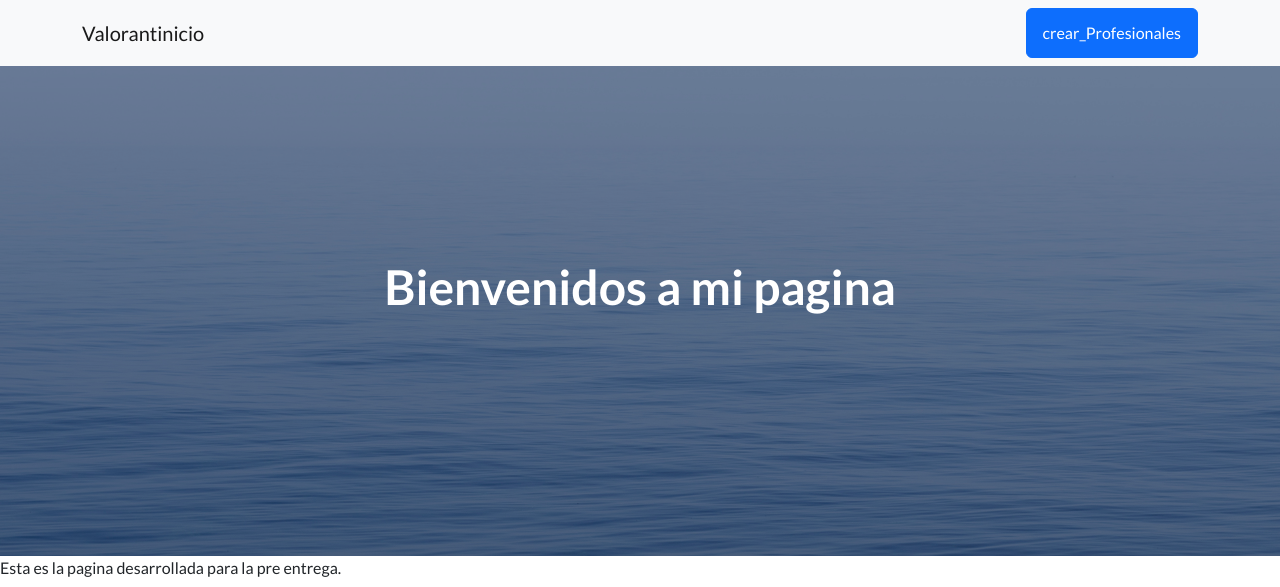
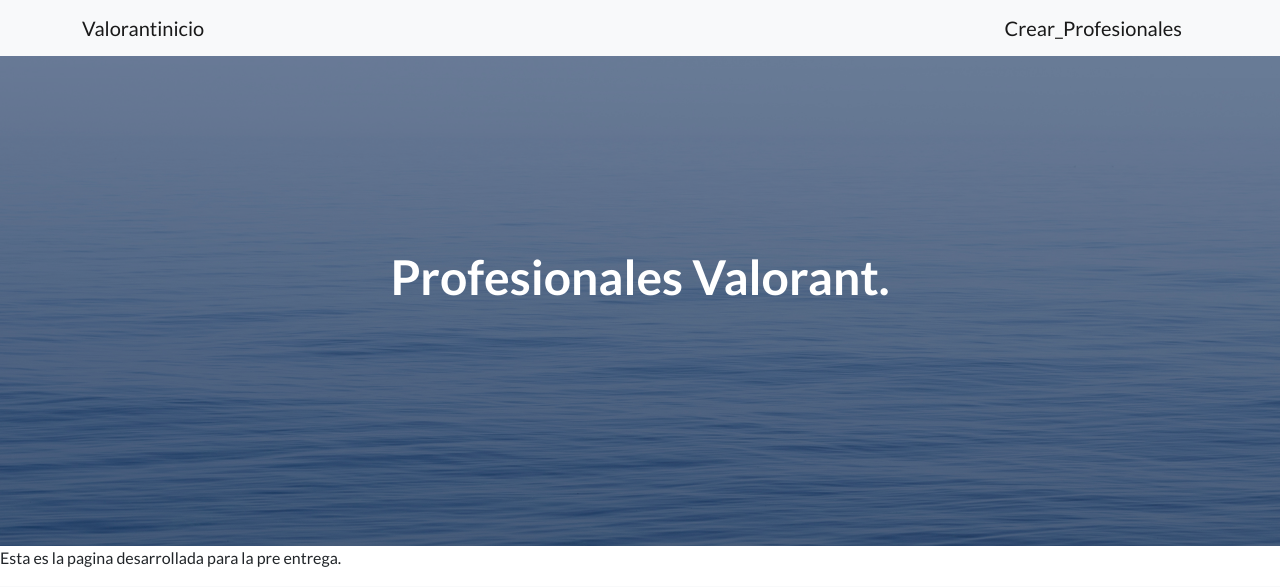
Before and after one commit to Santiagogalle/Tercera-pre-entrega-Galleguillo, a Django app: page / in a window 1280 px wide. Shown: the top 587 px of the page. Run offline with Django 4.2, Linux system fonts and the light colour scheme; some libraries are stand-ins or nearby versions.

Commit message:
tercera prueba clases

```diff
--- a/Valorantinicio/templates/Valorantinicio/Valorantinicio.html
+++ b/Valorantinicio/templates/Valorantinicio/Valorantinicio.html
@@ -5,7 +5,7 @@
 {% endblock title_head %}
 
 {% block h1_header %}
-Bienvenidos a mi pagina
+Profesionales Valorant.
 {% endblock h1_header %}
 
 {% block contenido %}
--- a/Valorantinicio/templates/crear_Profesionales.html
+++ b/Valorantinicio/templates/crear_Profesionales.html
@@ -1,7 +1,7 @@
 {% extends 'base.html' %}
 
 {% block title_head %}
-<title>crear_Profesionales</title>
+<title>Crear_Profesionales</title>
 {% endblock title_head %}
 
 {% block h1_header %}
--- a/Valorantinicio/urls.py
+++ b/Valorantinicio/urls.py
@@ -5,5 +5,5 @@ app_name = 'Valorantinicio'
 
 urlpatterns = [
     path('', views.inicio, name='Valorantinicio'),
-    path('Profesionales/crear/', views.inicio, name='crear_Profesionales'),
+    path('Profesionales/Crear/', views.inicio, name='Crear_Profesionales'),
     ]
--- a/templates/base.html
+++ b/templates/base.html
@@ -23,7 +23,7 @@
         <nav class="navbar navbar-light bg-light static-top">
             <div class="container">
                 <a class="navbar-brand" href={% url 'Valorantinicio:Valorantinicio' %}>Valorantinicio</a>
-                <a class="btn btn-primary" href={% url 'Valorantinicio:crear_Profesionales' %}>crear_Profesionales</a>
+                <a class="navbar-brand" href={% url 'Valorantinicio:Crear_Profesionales' %}>Crear_Profesionales</a>
             </div>
         </nav>
         <!-- Masthead-->
```
